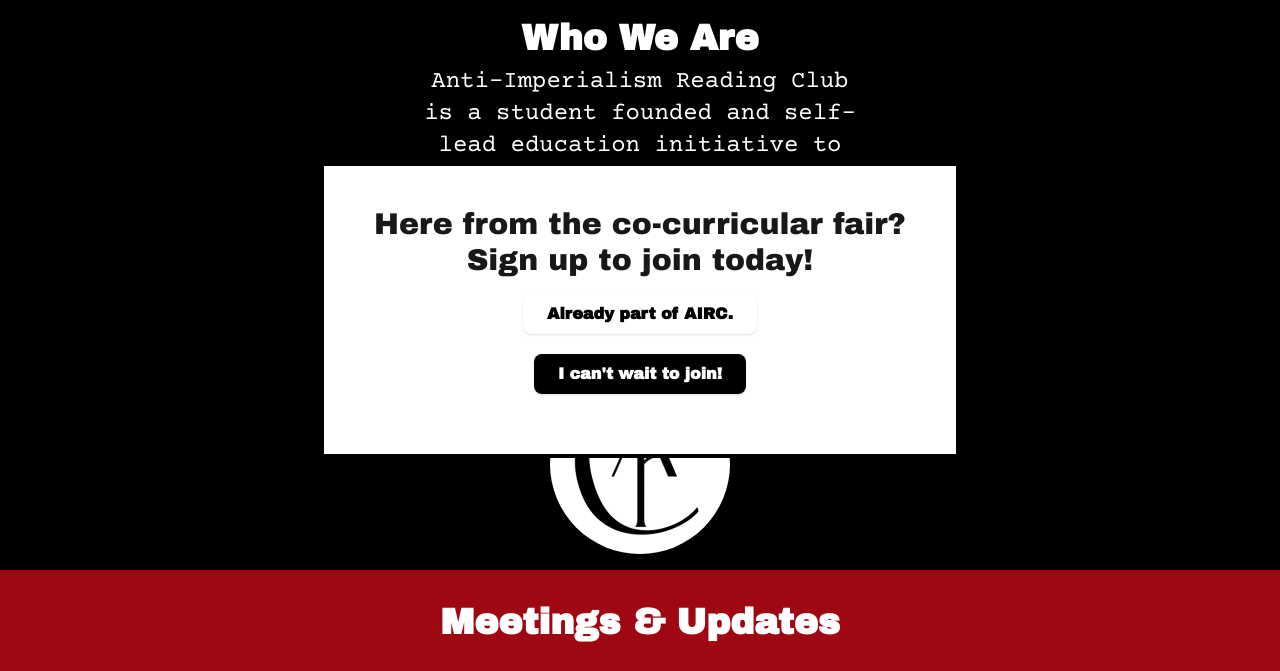
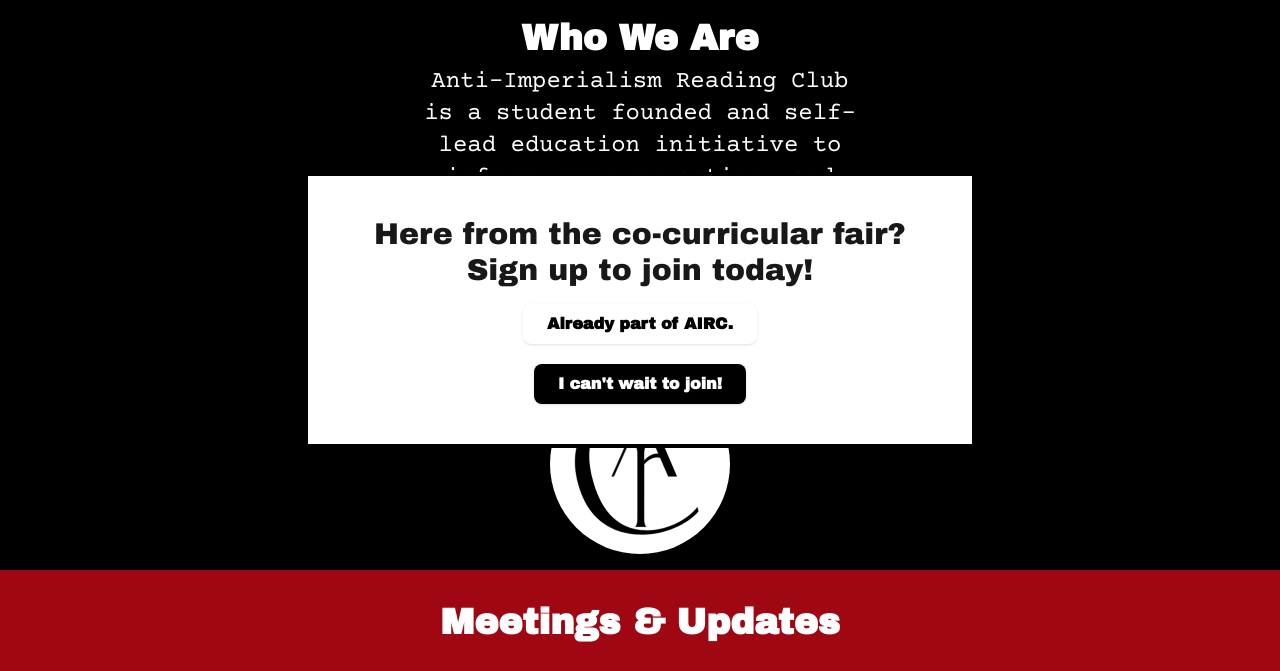
Before and after one commit to VictoryMa8/airc, a website: page index.html in a window 1280 px wide. Shown: the part 90-761 px from the top of the page. Drawn offline with nearby package versions, Linux system fonts and the light colour scheme.

Commit message:
Added popup

```diff
--- a/index.html
+++ b/index.html
@@ -59,19 +59,24 @@
 	</div>
 
 	<!-- Popup -->
-	<div class="fixed inset-0 flex items-center justify-center z-10">
-		<div id="popup" class="bg-white w-1/2 border-black border-4 flex flex-col rounded items-center p-10">
-			<p class="mb-4 text-3xl text-center">Here from the co-curricular fair? Sign up to join today!</p>
-			<button onclick="document.getElementById('popup').classList.add('hidden')" class="px-6 py-2 rounded-lg bg-white text-black font-semibold shadow hover:bg-grey-200 focus:outline-none focus:ring-2 focus:ring-offset-2 transition cursor-pointer">
-				Already part of AIRC.
+	<div class="fixed inset-0 flex items-center justify-center z-10 px-4">
+		<div id="popup" class="bg-white w-full max-w-2xl border-black border-4 flex flex-col rounded items-center p-6 sm:p-10">
+			<p class="mb-4 text-xl sm:text-3xl text-center">
+			Here from the co-curricular fair? Sign up to join today!
+			</p>
+
+			<button onclick="document.getElementById('popup').classList.add('hidden')"
+			class="px-4 sm:px-6 py-2 rounded-lg bg-white text-black font-semibold shadow hover:bg-gray-200 focus:outline-none focus:ring-2 focus:ring-offset-2 transition cursor-pointer">
+			Already part of AIRC.
 			</button>
+
 			<a href="https://docs.google.com/forms/d/e/1FAIpQLScZxzuFEUu0e-afeiwRmeNFVy_cXkl6H9gV_vXvDOhu46sG4g/viewform?usp=preview">
-			<button class="px-6 py-2 rounded-lg bg-black text-white font-semibold shadow hover:bg-grey-800 active:bg-black focus:outline-none focus:ring-2 focus:ring-offset-2 transition m-5 cursor-pointer">
+			<button class="px-4 sm:px-6 py-2 rounded-lg bg-black text-white font-semibold shadow hover:bg-gray-800 active:bg-black focus:outline-none focus:ring-2 focus:ring-offset-2 transition mt-4 sm:mt-5 cursor-pointer">
 				I can't wait to join!
 			</button>
 			</a>
 		</div>
-	</div>
+		</div>
 	<script>
 		document.getElementById('popup').classList.remove('hidden');
 	</script>
```
Also changed, not shown: static/assets/styles/output.css.
